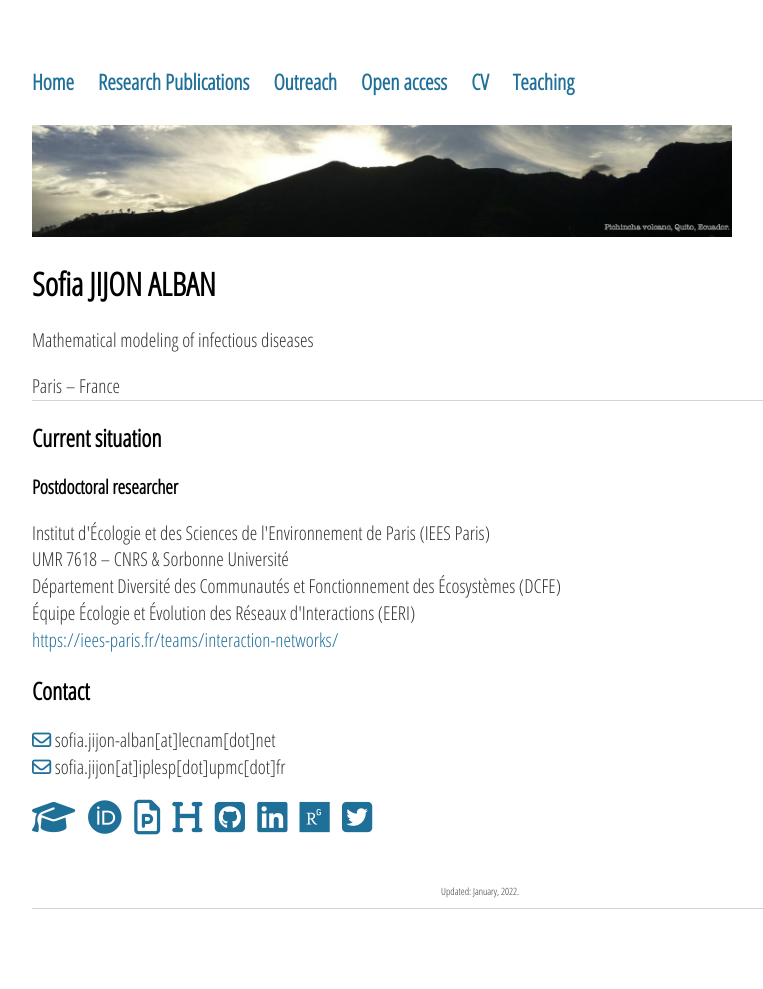
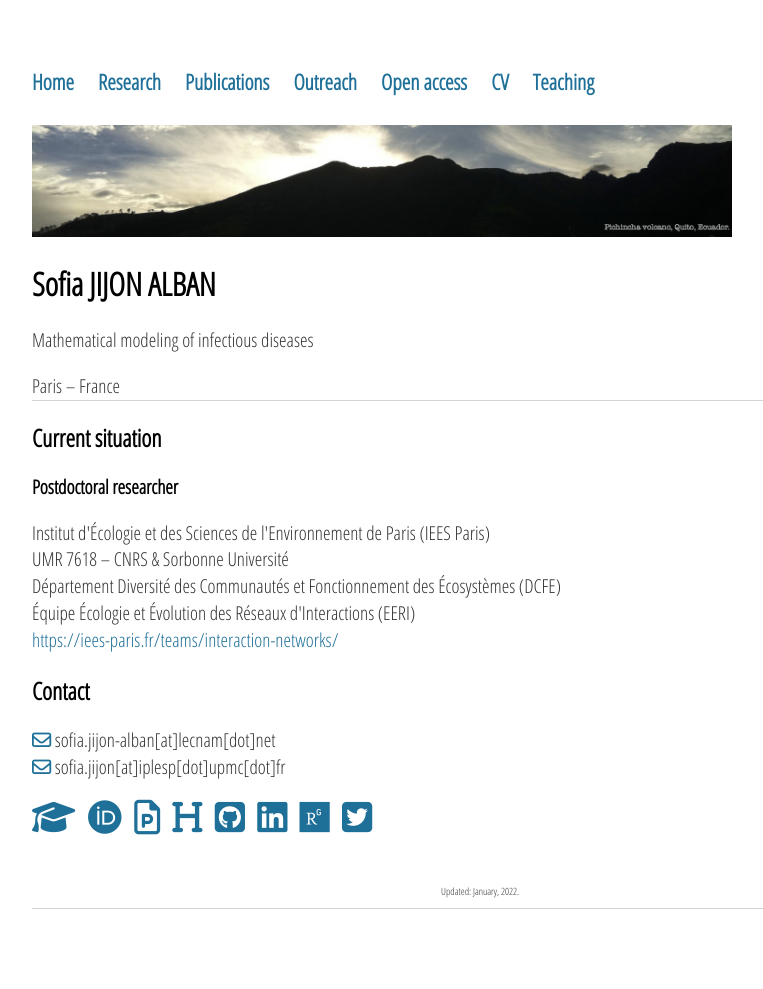
Before and after one commit to sjijon/sjijon.github.io, a Jekyll site: the page built from index.html, in a window 1280 px wide. Shown: the whole page, without its empty margins (160-923 px from the left). Built offline with Jekyll 4.4.1, drawn with Linux system fonts in a browser that asks for light colours; nearby versions of some CDN libraries.

Commit message:
Fix menu

```diff
--- a/_layouts/default.html
+++ b/_layouts/default.html
@@ -12,7 +12,7 @@
 		<nav>
     		<ul>
         		<li><a href="/">Home</a></li>
-        		<a href="/research">Research</a></li>
+        		<li><a href="/research">Research</a></li>
 						<li><a href="/publications">Publications</a></li>
 						<li><a href="/outreach">Outreach</a></li>
 						<li><a href="/openaccess">Open access</a></li>
```
